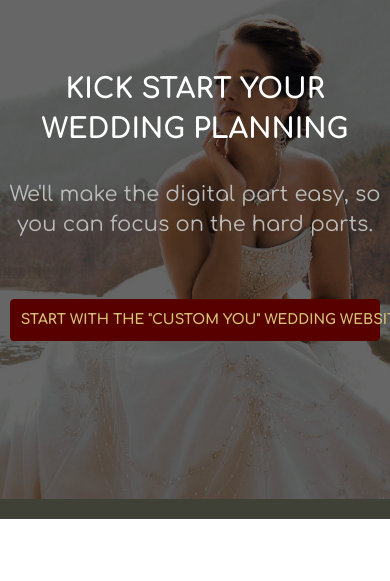
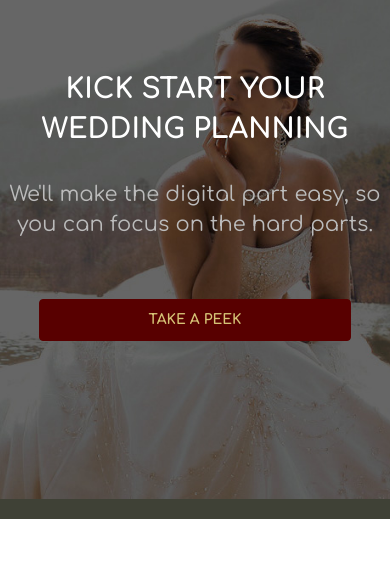
Before and after one commit to resorath/bootstrapwedding.com, a CodeIgniter app: page / in a window 390 px wide; the page is wider, and only the part inside the window is pictured. Shown: the part 71-652 px from the top of that part. Run offline with CodeIgniter, Linux system fonts and the light colour scheme; some libraries are stand-ins or nearby versions.

Commit message:
Start button smaller on mobile

```diff
--- a/application/views/home.php
+++ b/application/views/home.php
@@ -63,7 +63,8 @@
               <span id="banner-rear">
                 (Like which centrepiece, there are so many options!)
               </span>
-              <div class="btn btn-primary btn-large" id="banner-action-button">Start with the "Custom You" Wedding Website</div>
+              <div class="btn btn-primary btn-large non-mobile-block-only" id="banner-action-button">Start with the "Custom You" Wedding Website</div>
+              <div class="btn btn-primary btn-large mobile-block-only" id="banner-action-button">Take a Peek</div>
             </div>
 
           </div>
@@ -74,7 +75,7 @@
         <ul>
           <li><span class="glyphicon glyphicon-ok"></span> Modern Mobile-First Wedding Website</li>
           <li><span class="glyphicon glyphicon-ok"></span> Comprehensive Guest and RSVP Management</li>
-          <li><span class="glyphicon glyphicon-ok"></span> Pre-Wedding Event Planning</li>
+          <li><span class="glyphicon glyphicon-ok"></span> Wedding Event Planning</li>
           <li><span class="glyphicon glyphicon-ok"></span> Crazy Customization Options</li>
           <li><span class="glyphicon glyphicon-ok"></span> Total Control of Privacy</li>
 
--- a/assets/css/core.css
+++ b/assets/css/core.css
@@ -41,6 +41,16 @@ html, body
 	margin: 0px;
 	width: 100%;
 	height: 100%;
+}
+
+.non-mobile-block-only
+{
+	display: block;
+}
+
+.mobile-block-only
+{
+	display: none;
 }
 
 /* Home */
@@ -238,6 +248,8 @@ html, body
 	color: #fff;
 }
 
+
+
 #banner-shouter
 {
 	display: block;
--- a/assets/css/phone.css
+++ b/assets/css/phone.css
@@ -1,6 +1,14 @@
 @media (max-width: 740px){
 
+.non-mobile-block-only
+{
+	display: none;
+}
 
+.mobile-block-only
+{
+	display: block;
+}
 
 /* Home */
 #topbar
@@ -129,8 +137,10 @@
 	text-transform: uppercase;
 	font-weight: bold;
 	color: #D6C376;
-	width: 95%;
+	width: 80%;
 	margin-top: 60px;
+	margin-left: auto;
+	margin-right: auto;
 }
 
 #banner-shouter
```
